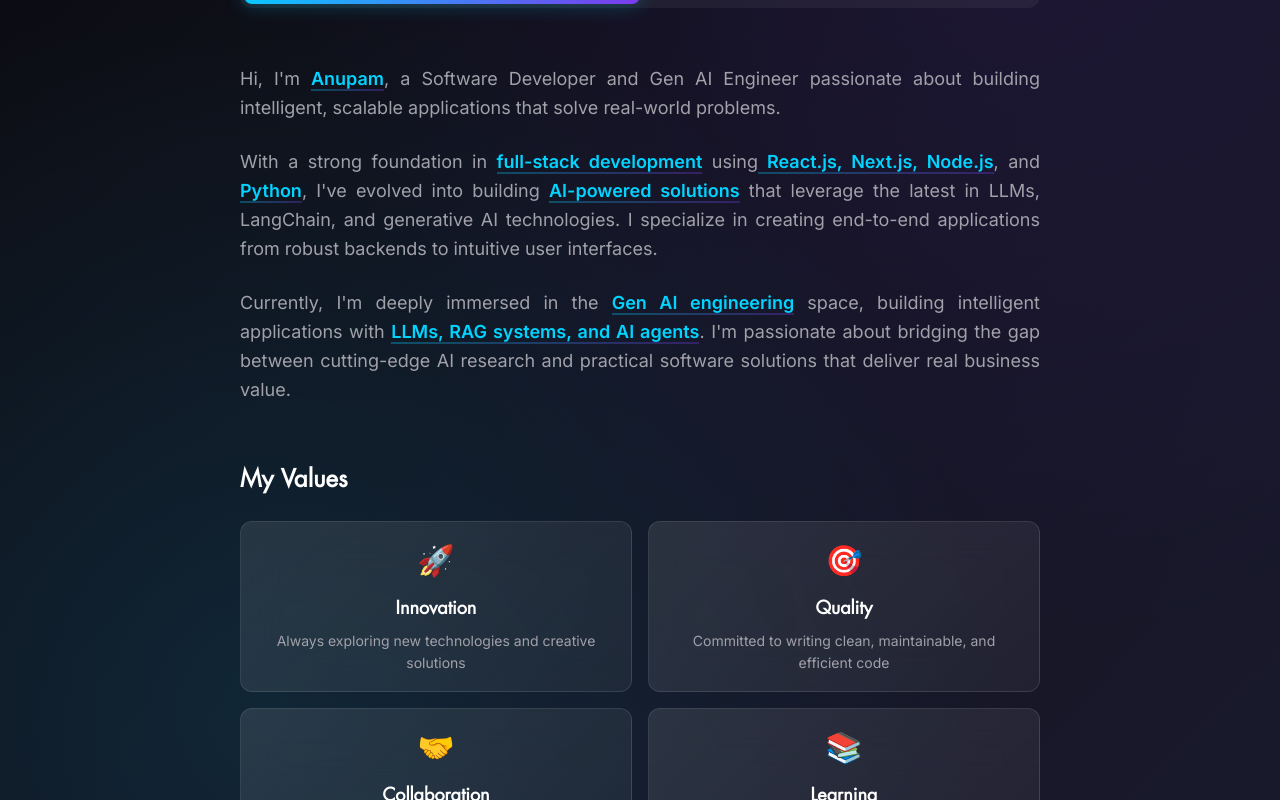
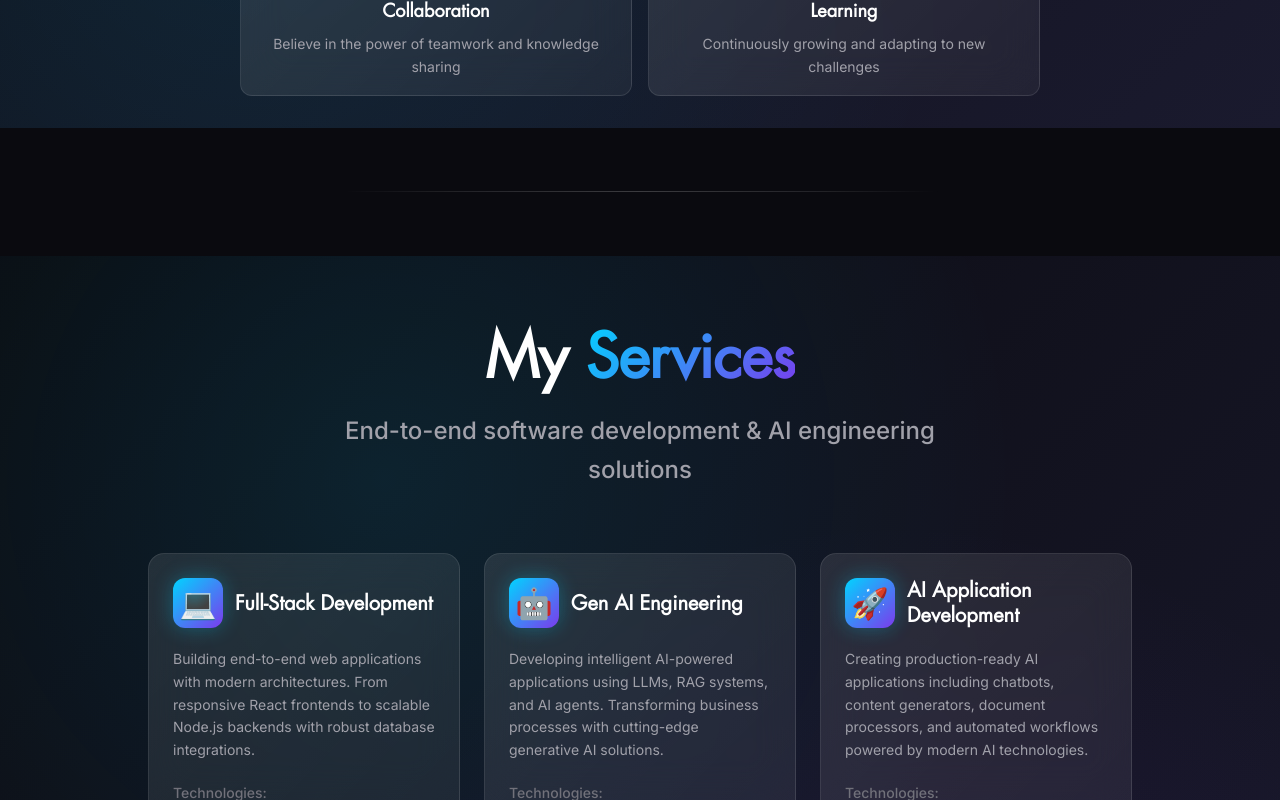
Before and after one commit to Anupam4058/Animated-Portfolio, a React (Vite) app: page / in a window 1280 px wide. Shown: the part 2000-2800 px from the top of the page. Built offline with nearby package versions, Linux system fonts and the light colour scheme.

Commit message:
Fixed some UI flaws

```diff
--- a/src/App.jsx
+++ b/src/App.jsx
@@ -3,7 +3,6 @@ import "./app.scss";
 import Contact from "./components/contact/Contact";
 import Hero from "./components/hero/Hero";
 import Navbar from "./components/navbar/Navbar";
-import Parallax from "./components/parallax/Parallax";
 import Portfolio from "./components/portfolio/Portfolio";
 import Services from "./components/services/Services";
 import About from "./components/about/About";
@@ -56,17 +55,13 @@ const App = () => {
             Skip to main content
           </a>
 
-
-
-
-
-
+          {/* Fixed Navbar - Always visible at top */}
+          <ErrorBoundary>
+            <Navbar />
+          </ErrorBoundary>
 
           {/* Hero Section */}
-          <section id="Homepage" className="section">
-            <ErrorBoundary>
-              <Navbar />
-            </ErrorBoundary>
+          <section id="Homepage" className="section hero-section">
             <ErrorBoundary>
               <Hero />
             </ErrorBoundary>
@@ -75,43 +70,28 @@ const App = () => {
           {/* Main Content */}
           <main id="main-content">
             {/* About Section */}
-            <section id="About" className="section" aria-labelledby="about-heading">
-              <ErrorBoundary>
-                <Parallax type="about" />
-              </ErrorBoundary>
-            </section>
-            <section className="section">
+            <section id="About" className="section content-section" aria-labelledby="about-heading">
               <ErrorBoundary>
                 <About />
               </ErrorBoundary>
             </section>
 
             {/* Services Section */}
-            <section id="Services" className="section" aria-labelledby="services-heading">
-              <ErrorBoundary>
-                <Parallax type="services" />
-              </ErrorBoundary>
-            </section>
-            <section className="section">
+            <section id="Services" className="section content-section" aria-labelledby="services-heading">
               <ErrorBoundary>
                 <Services />
               </ErrorBoundary>
             </section>
 
             {/* Portfolio Section */}
-            <section id="Portfolio" className="section" aria-labelledby="portfolio-heading">
-              <ErrorBoundary>
-                <Parallax type="portfolio" />
-              </ErrorBoundary>
-            </section>
-            <section className="section">
+            <section id="Portfolio" className="section content-section" aria-labelledby="portfolio-heading">
               <ErrorBoundary>
                 <Portfolio />
               </ErrorBoundary>
             </section>
 
             {/* Contact Section */}
-            <section id="Contact" className="section" aria-labelledby="contact-heading">
+            <section id="Contact" className="section content-section" aria-labelledby="contact-heading">
               <ErrorBoundary>
                 <Contact />
               </ErrorBoundary>
--- a/src/app.scss
+++ b/src/app.scss
@@ -316,21 +316,48 @@ body {
 a {
   text-decoration: none;
   color: inherit;
-  transition: all 0.3s ease;
+  transition: color 0.3s ease;
 }
 
+// Base section styles
 section {
-  min-height: 100vh;
   width: 100vw;
   overflow: hidden;
   position: relative;
   // GPU acceleration for smoother scrolling
   transform: translateZ(0);
-  will-change: transform;
+}
+
+// Hero section - full viewport height
+.hero-section {
+  min-height: 100vh;
+}
+
+// Content sections - flexible height based on content
+.content-section {
+  min-height: auto;
+  padding: $space-16 0;
+
+  // Subtle section separator
+  &:not(:last-child)::after {
+    content: '';
+    position: absolute;
+    bottom: 0;
+    left: 50%;
+    transform: translateX(-50%);
+    width: min(80%, 600px);
+    height: 1px;
+    background: linear-gradient(90deg,
+      transparent,
+      rgba(255, 255, 255, 0.1) 20%,
+      rgba(255, 255, 255, 0.2) 50%,
+      rgba(255, 255, 255, 0.1) 80%,
+      transparent
+    );
+  }
 
   @include mobile {
-    min-height: 100vh;
-    height: auto;
+    padding: $space-12 0;
   }
 }
 
--- a/src/components/about/about.scss
+++ b/src/components/about/about.scss
@@ -5,8 +5,7 @@
 // ========================================
 
 .about {
-  min-height: 100vh;
-  padding: $space-20 0;
+  padding: $space-8 0;
   background: $gradient-primary;
   position: relative;
   overflow: hidden;
--- a/src/components/contact/contact.scss
+++ b/src/components/contact/contact.scss
@@ -5,8 +5,7 @@
 // ========================================
 
 .contact {
-  min-height: 100vh;
-  padding: $space-20 0;
+  padding: $space-8 0;
   background: $gradient-primary;
   position: relative;
   overflow: hidden;
--- a/src/components/navbar/navbar.scss
+++ b/src/components/navbar/navbar.scss
@@ -164,17 +164,17 @@
     overflow: hidden;
 
     .mobile-menu-content {
-      padding: $space-6 $space-4;
+      padding: $space-4;
       display: flex;
       flex-direction: column;
-      gap: $space-4;
+      gap: $space-2;
     }
 
     // Ensure links stack vertically with spacing
     .mobile-nav-links {
       display: flex;
       flex-direction: column;
-      gap: $space-2;
+      gap: 0;
       width: 100%;
     }
 
@@ -188,6 +188,10 @@
       border-bottom: 1px solid rgba(255, 255, 255, 0.1);
       transition: all 0.3s ease;
 
+      &:last-child {
+        border-bottom: none;
+      }
+
       &:hover {
         color: $text-primary;
         padding-left: $space-4;
@@ -198,8 +202,8 @@
       display: flex;
       justify-content: center;
       gap: $space-4;
-      margin-top: $space-4;
-      padding-top: $space-4;
+      margin-top: $space-2;
+      padding-top: $space-3;
       border-top: 1px solid rgba(255, 255, 255, 0.1);
 
       .mobile-social-link {
--- a/src/components/portfolio/portfolio.scss
+++ b/src/components/portfolio/portfolio.scss
@@ -5,8 +5,7 @@
 // ========================================
 
 .portfolio {
-  min-height: 100vh;
-  padding: $space-20 0;
+  padding: $space-8 0;
   background: $gradient-primary;
   position: relative;
   overflow: hidden;
--- a/src/components/services/services.scss
+++ b/src/components/services/services.scss
@@ -5,8 +5,7 @@
 // ========================================
 
 .services {
-  min-height: 100vh;
-  padding: $space-20 0;
+  padding: $space-8 0;
   background: $gradient-primary;
   position: relative;
   overflow: hidden;
```
